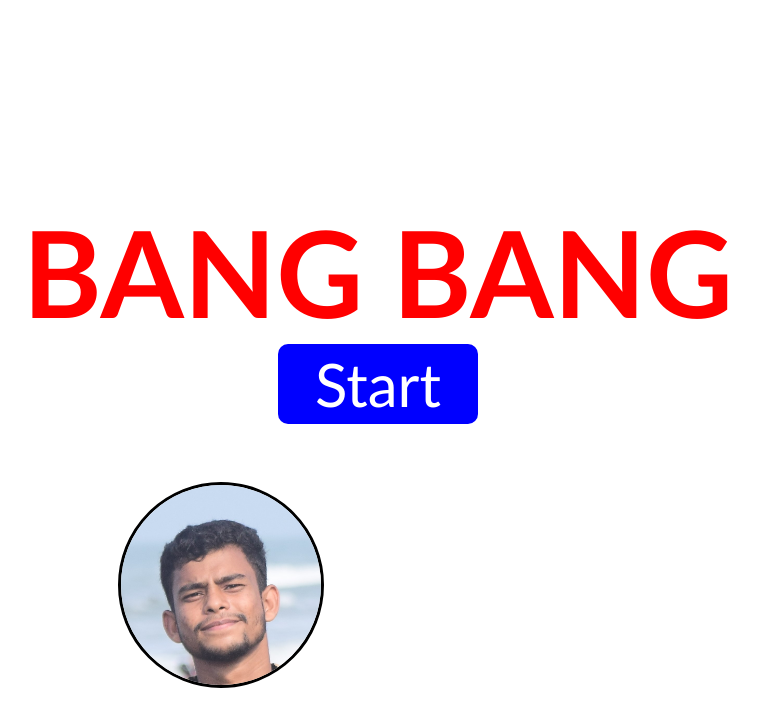
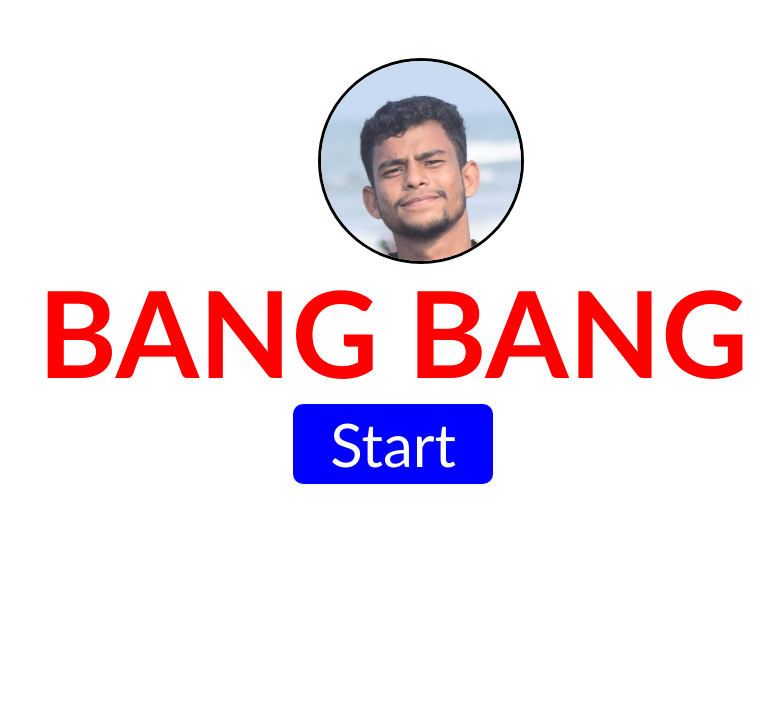
Before and after one commit to bulbulshashi/BANG-BANG, a plain HTML site: page index.html in a window 1280 px wide. Shown: the whole page, without its empty margins (262-1036 px from the left). Drawn offline with Linux system fonts and the light colour scheme.

Commit message:
Update style.css

```diff
--- a/style.css
+++ b/style.css
@@ -7,13 +7,12 @@ body{
 
 }
 .frame{
-  margin-top: 200px;
-  display:flex;
-
+  margin-top: 260px;
+  display: flex;
   align-items: center;
   flex-direction: column;
-
-
+  position: absolute;
+  margin-left: 300px;
 
 
 }
@@ -57,17 +56,16 @@ font-family: 'Gill Sans', 'Gill Sans MT', Calibri, 'Trebuchet MS', sans-serif;
   font-family: 'Gill Sans', 'Gill Sans MT', Calibri, 'Trebuchet MS', sans-serif;
   }
   .bang1{
-
-
+    position: absolute;
+    display: flex;
     align-items: center;
     margin-top: 58px;
 
   }
   .bang1-img{
     width: 200px;
-    height:200px;
     border-radius: 100%;
     border: solid black;
-    margin-left: 380px;
+    margin-left: 580px;
 
   }
```
